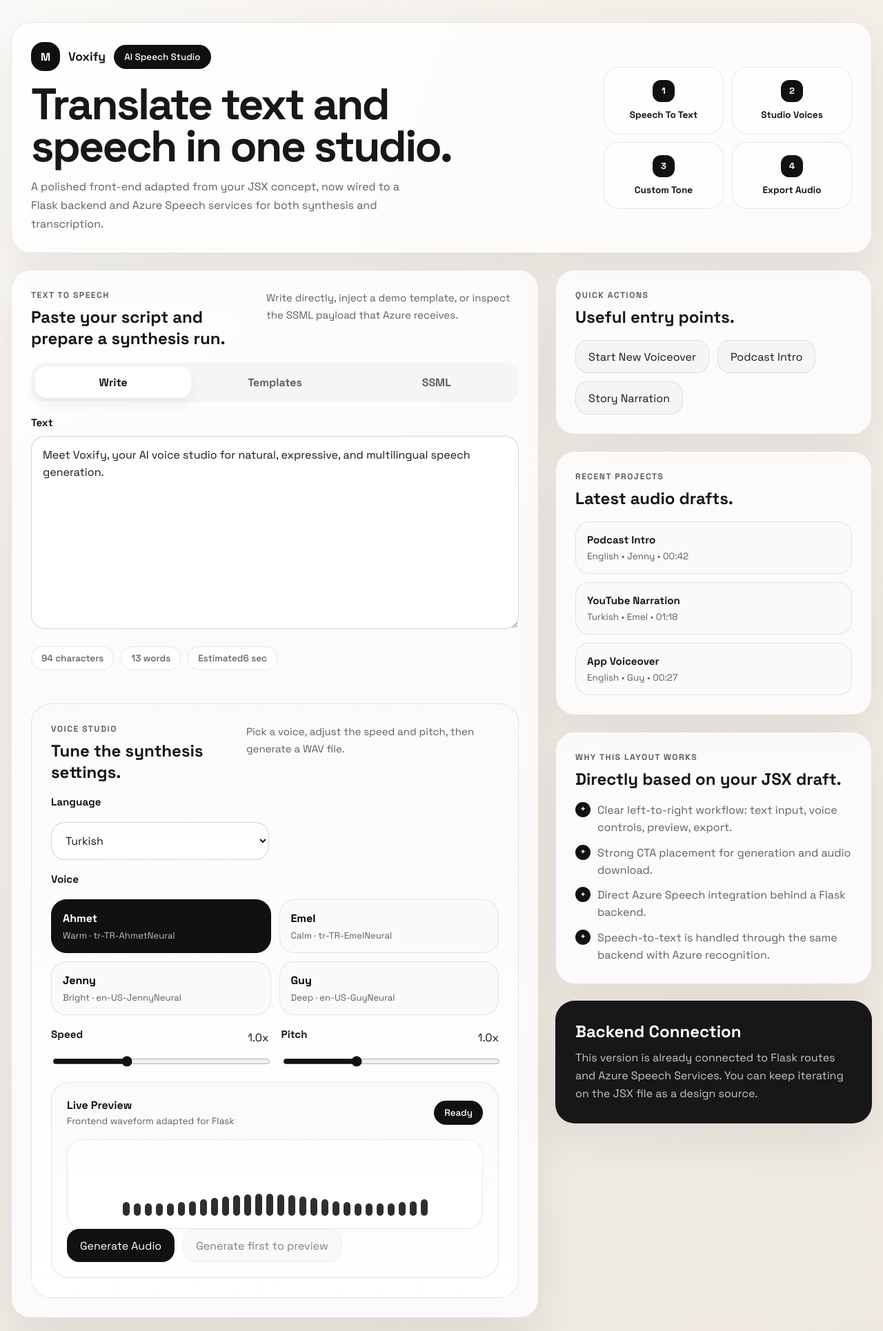
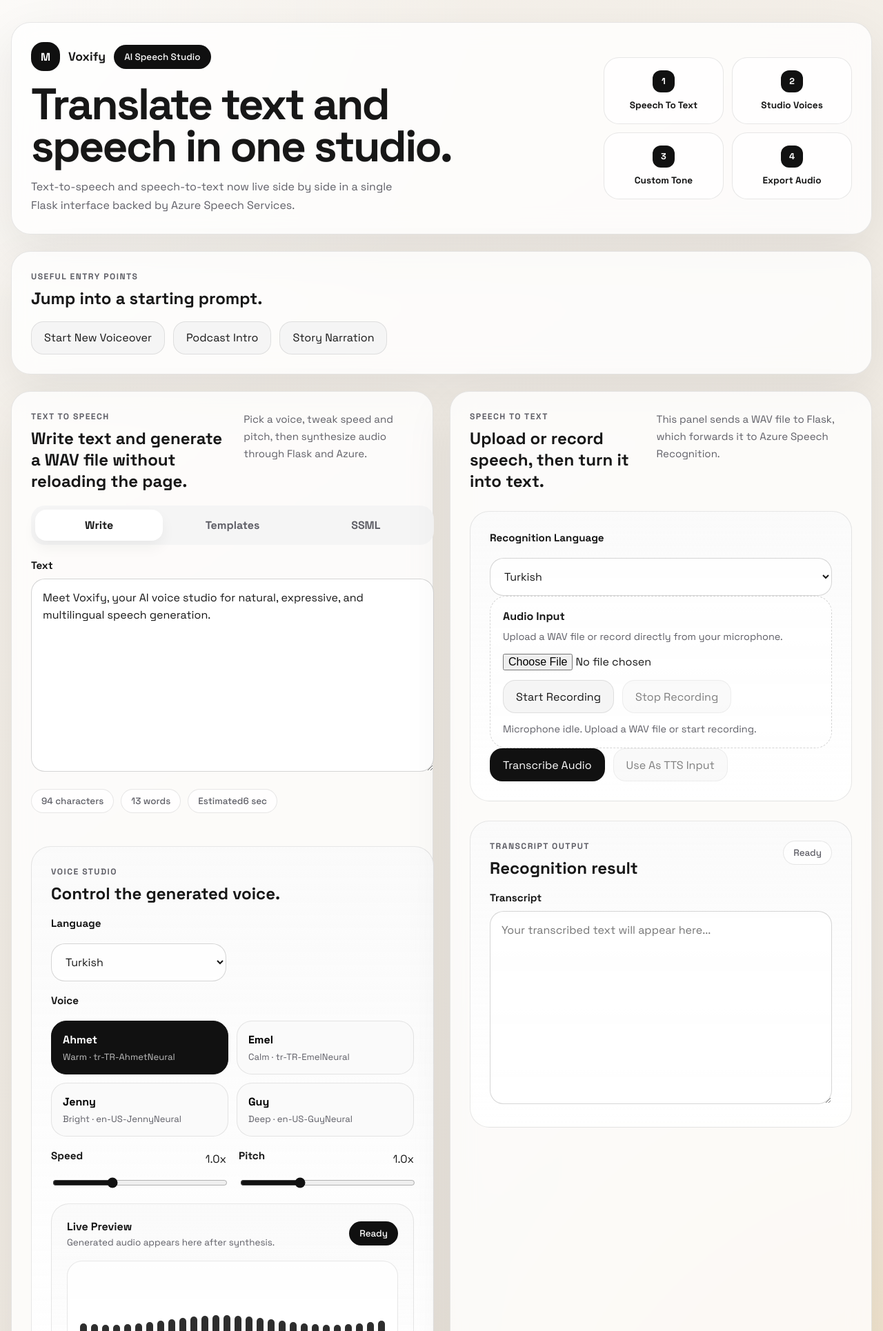
Before and after one commit to Wozyzy/EE471, a Flask app: page / in a window 1280 px wide. Shown: the top 1930 px of the page at 69% size. Run offline with Flask 3, Linux system fonts and the light colour scheme.

Commit message:
Make TTS async and simplify studio layout

```diff
--- a/app.py
+++ b/app.py
@@ -55,19 +55,6 @@ FEATURES = [
     "Export Audio",
 ]
 
-RECENT_PROJECTS = [
-    {"title": "Podcast Intro", "meta": "English • Jenny • 00:42"},
-    {"title": "YouTube Narration", "meta": "Turkish • Emel • 01:18"},
-    {"title": "App Voiceover", "meta": "English • Guy • 00:27"},
-]
-
-HIGHLIGHTS = [
-    "Clear left-to-right workflow: text input, voice controls, preview, export.",
-    "Strong CTA placement for generation and audio download.",
-    "Direct Azure Speech integration behind a Flask backend.",
-    "Speech-to-text is handled through the same backend with Azure recognition.",
-]
-
 RECOGNITION_LANGUAGE_OPTIONS = [
     {"id": "tr-TR", "name": "Turkish"},
     {"id": "en-US", "name": "English"},
@@ -94,8 +81,6 @@ def render_index(**overrides):
         "language_options": LANGUAGE_OPTIONS,
         "recognition_language_options": RECOGNITION_LANGUAGE_OPTIONS,
         "feature_items": FEATURES,
-        "recent_projects": RECENT_PROJECTS,
-        "highlights": HIGHLIGHTS,
         "text": text,
         "selected_language": selected_language,
         "selected_voice": selected_voice,
@@ -130,8 +115,11 @@ def create_app() -> Flask:
         )
         speed = float(request.form.get("speed", "1.0"))
         pitch = float(request.form.get("pitch", "1.0"))
+        wants_json = request.headers.get("X-Requested-With") == "XMLHttpRequest"
 
         if not text:
+            if wants_json:
+                return jsonify({"error": "Please enter text to convert into speech."}), 400
             return render_index(
                 error="Please enter text to convert into speech.",
                 text=text,
@@ -153,6 +141,8 @@ def create_app() -> Flask:
                 pitch=pitch,
             )
         except RuntimeError as exc:
+            if wants_json:
+                return jsonify({"error": str(exc)}), 500
             return render_index(
                 error=str(exc),
                 text=text,
@@ -163,6 +153,14 @@ def create_app() -> Flask:
             ), 500
 
         audio_url = url_for("serve_audio", filename=filename)
+        if wants_json:
+            return jsonify(
+                {
+                    "message": "Audio file generated successfully.",
+                    "audio_url": audio_url,
+                    "filename": filename,
+                }
+            )
         return render_index(
             success="Audio file generated successfully.",
             text=text,
--- a/static/style.css
+++ b/static/style.css
@@ -57,13 +57,7 @@ textarea {
   display: grid;
   gap: 24px;
   align-items: start;
-  grid-template-columns: minmax(0, 1.25fr) minmax(300px, 0.75fr);
-}
-
-.main-column,
-.side-column {
-  display: grid;
-  gap: 24px;
+  grid-template-columns: repeat(2, minmax(0, 1fr));
 }
 
 .panel {
@@ -98,6 +92,14 @@ textarea {
   justify-content: space-between;
   align-items: center;
   margin-bottom: 24px;
+}
+
+.top-actions-panel {
+  margin-bottom: 24px;
+}
+
+.studio-panel {
+  height: 100%;
 }
 
 .hero-copy {
@@ -340,8 +342,7 @@ pre {
 }
 
 .template-card:hover,
-.voice-card:hover,
-.history-item:hover {
+.voice-card:hover {
   transform: translateY(-2px);
 }
 
@@ -518,6 +519,16 @@ input[type="range"] {
   gap: 12px;
 }
 
+.generated-output {
+  display: grid;
+  gap: 12px;
+  margin-top: 18px;
+}
+
+audio {
+  width: 100%;
+}
+
 .stt-grid {
   display: grid;
   gap: 20px;
@@ -600,55 +611,9 @@ input[type="range"] {
   opacity: 0.55;
 }
 
-.history-list,
-.check-list {
-  display: grid;
-  gap: 12px;
-}
-
-.history-item {
-  padding: 16px;
-  border-radius: 20px;
-  border: 1px solid var(--border);
-  background: #fafafa;
-  transition: transform 160ms ease, border-color 160ms ease;
-}
-
-.history-item.active {
-  border-color: rgba(0, 0, 0, 0.28);
-  background: #f0f0f0;
-}
-
-.history-title {
-  margin-bottom: 6px;
-  font-size: 0.95rem;
-  font-weight: 700;
-}
-
-.history-meta {
-  color: var(--muted);
-  font-size: 0.84rem;
-}
-
-.check-item {
-  display: flex;
-  gap: 10px;
-  align-items: flex-start;
-  color: var(--muted);
-  line-height: 1.55;
-}
-
-.check-mark {
-  flex: 0 0 auto;
-  width: 22px;
-  height: 22px;
-  display: grid;
-  place-items: center;
-  border-radius: 999px;
-  background: #111;
-  color: #fff;
-  font-size: 0.78rem;
-  font-weight: 700;
+.secondary-button.disabled {
+  pointer-events: none;
+  opacity: 0.55;
 }
 
 @keyframes idle-wave {
--- a/templates/index.html
+++ b/templates/index.html
@@ -3,7 +3,7 @@
   <head>
     <meta charset="UTF-8" />
     <meta name="viewport" content="width=device-width, initial-scale=1.0" />
-    <title>Voxify | Azure Text to Speech</title>
+    <title>Voxify | Azure Speech Studio</title>
     <link rel="preconnect" href="https://fonts.googleapis.com" />
     <link rel="preconnect" href="https://fonts.gstatic.com" crossorigin />
     <link
@@ -24,8 +24,8 @@
             </div>
             <h1>Translate text and speech in one studio.</h1>
             <p class="lede">
-              A polished front-end adapted from your JSX concept, now wired to a
-              Flask backend and Azure Speech services for both synthesis and transcription.
+              Text-to-speech and speech-to-text now live side by side in a single
+              Flask interface backed by Azure Speech Services.
             </p>
           </div>
 
@@ -39,29 +39,46 @@
           </div>
         </header>
 
+        <section class="panel top-actions-panel">
+          <div class="section-head compact">
+            <div>
+              <p class="section-kicker">Useful Entry Points</p>
+              <h2>Jump into a starting prompt.</h2>
+            </div>
+          </div>
+          <div class="quick-actions">
+            <button class="secondary-button" type="button" data-template-value="{{ demo_texts['product'] }}">
+              Start New Voiceover
+            </button>
+            <button class="secondary-button" type="button" data-template-value="{{ demo_texts['podcast'] }}">
+              Podcast Intro
+            </button>
+            <button class="secondary-button" type="button" data-template-value="{{ demo_texts['narration'] }}">
+              Story Narration
+            </button>
+          </div>
+        </section>
+
         <main class="layout-grid">
-          <section class="main-column">
-            <div class="panel">
+          <section class="panel studio-panel">
             <div class="section-head">
               <div>
                 <p class="section-kicker">Text To Speech</p>
-                  <h2>Paste your script and prepare a synthesis run.</h2>
+                <h2>Write text and generate a WAV file without reloading the page.</h2>
               </div>
               <p class="section-copy">
-                  Write directly, inject a demo template, or inspect the SSML
-                  payload that Azure receives.
+                Pick a voice, tweak speed and pitch, then synthesize audio through Flask and Azure.
               </p>
             </div>
 
-              {% if error %}
-              <div class="message error">{{ error }}</div>
-              {% endif %}
+            <div class="message error{% if not error %} hidden{% endif %}" id="tts-error">
+              {{ error or '' }}
+            </div>
+            <div class="message success{% if not success %} hidden{% endif %}" id="tts-success">
+              {{ success or '' }}
+            </div>
 
-              {% if success %}
-              <div class="message success">{{ success }}</div>
-              {% endif %}
-
-              <form class="tts-form" method="post" action="{{ url_for('synthesize') }}">
+            <form class="tts-form" id="tts-form" method="post" action="{{ url_for('synthesize') }}">
               <div class="tab-strip" role="tablist" aria-label="Text modes">
                 <button class="tab-button active" type="button" data-tab-target="write-tab">
                   Write
@@ -113,11 +130,8 @@
                 <div class="section-head compact">
                   <div>
                     <p class="section-kicker">Voice Studio</p>
-                      <h2>Tune the synthesis settings.</h2>
+                    <h2>Control the generated voice.</h2>
                   </div>
-                    <p class="section-copy">
-                      Pick a voice, adjust the speed and pitch, then generate a WAV file.
-                    </p>
                 </div>
 
                 <input id="voice-input" type="hidden" name="voice" value="{{ selected_voice }}" />
@@ -139,7 +153,7 @@
 
                   <div class="control-group full-width">
                     <span class="field-label">Voice</span>
-                      <div class="voice-grid" id="voice-grid">
+                    <div class="voice-grid">
                       {% for item in voice_options %}
                       <button
                         class="voice-card {% if selected_voice == item.id %}active{% endif %}"
@@ -191,9 +205,9 @@
                   <div class="preview-head">
                     <div>
                       <div class="preview-title">Live Preview</div>
-                        <div class="preview-subtitle">Frontend waveform adapted for Flask</div>
+                      <div class="preview-subtitle">Generated audio appears here after synthesis.</div>
                     </div>
-                      <span class="pill pill-dark">Ready</span>
+                    <span class="pill pill-dark" id="tts-status-pill">Ready</span>
                   </div>
 
                   <div class="waveform" id="waveform">
@@ -203,38 +217,49 @@
                   </div>
 
                   <div class="action-row">
-                      <button class="primary-button" type="submit">Generate Audio</button>
-                      {% if audio_url %}
-                      <button class="secondary-button" id="preview-toggle" type="button">
+                    <button class="primary-button" id="generate-audio-button" type="submit">
+                      Generate Audio
+                    </button>
+                    <button
+                      class="secondary-button"
+                      id="preview-toggle"
+                      type="button"
+                      {% if not audio_url %}disabled{% endif %}
+                    >
                       Play Preview
                     </button>
-                      <a class="secondary-button" href="{{ audio_url }}" download="{{ filename }}">
+                    <a
+                      class="secondary-button{% if not audio_url %} disabled{% endif %}"
+                      id="download-link"
+                      href="{{ audio_url or '#' }}"
+                      {% if audio_url %}download="{{ filename }}"{% endif %}
+                    >
                       Download WAV
                     </a>
-                      {% else %}
-                      <button class="secondary-button" type="button" disabled>
-                        Generate first to preview
-                      </button>
-                      {% endif %}
+                  </div>
+
+                  <div class="generated-output{% if not audio_url %} hidden{% endif %}" id="generated-output">
+                    <audio id="generated-audio-player" controls {% if audio_url %}src="{{ audio_url }}"{% endif %}></audio>
+                    <div class="record-status" id="generated-filename">
+                      {% if filename %}Latest export: {{ filename }}{% endif %}
+                    </div>
                   </div>
                 </div>
               </div>
             </form>
-            </div>
+          </section>
 
-            <div class="panel">
+          <section class="panel studio-panel">
             <div class="section-head">
               <div>
                 <p class="section-kicker">Speech To Text</p>
                 <h2>Upload or record speech, then turn it into text.</h2>
               </div>
               <p class="section-copy">
-                  This panel sends a WAV file to the Flask backend, which passes
-                  it to Azure Speech Recognition and returns the transcript.
+                This panel sends a WAV file to Flask, which forwards it to Azure Speech Recognition.
               </p>
             </div>
 
-              <div class="stt-grid">
             <div class="panel panel-inner">
               <div class="control-group">
                 <label class="field-label" for="recognition-language">Recognition Language</label>
@@ -301,88 +326,14 @@
                 readonly
               ></textarea>
             </div>
-              </div>
-            </div>
           </section>
-
-          <aside class="side-column">
-            <div class="panel">
-              <div class="section-head compact">
-                <div>
-                  <p class="section-kicker">Quick Actions</p>
-                  <h2>Useful entry points.</h2>
-                </div>
-              </div>
-              <div class="quick-actions">
-                <button class="secondary-button" type="button" data-template-value="{{ demo_texts['product'] }}">
-                  Start New Voiceover
-                </button>
-                <button class="secondary-button" type="button" data-template-value="{{ demo_texts['podcast'] }}">
-                  Podcast Intro
-                </button>
-                <button class="secondary-button" type="button" data-template-value="{{ demo_texts['narration'] }}">
-                  Story Narration
-                </button>
-              </div>
-            </div>
-
-            <div class="panel">
-              <div class="section-head compact">
-                <div>
-                  <p class="section-kicker">Recent Projects</p>
-                  <h2>Latest audio drafts.</h2>
-                </div>
-              </div>
-              <div class="history-list">
-                {% for item in recent_projects %}
-                <div class="history-item">
-                  <div class="history-title">{{ item.title }}</div>
-                  <div class="history-meta">{{ item.meta }}</div>
-                </div>
-                {% endfor %}
-                {% if filename %}
-                <div class="history-item active">
-                  <div class="history-title">Latest Export</div>
-                  <div class="history-meta">{{ filename }}</div>
-                </div>
-                {% endif %}
-              </div>
-            </div>
-
-            <div class="panel">
-              <div class="section-head compact">
-                <div>
-                  <p class="section-kicker">Why This Layout Works</p>
-                  <h2>Directly based on your JSX draft.</h2>
-                </div>
-              </div>
-              <div class="check-list">
-                {% for point in highlights %}
-                <div class="check-item">
-                  <span class="check-mark">+</span>
-                  <span>{{ point }}</span>
-                </div>
-                {% endfor %}
-              </div>
-            </div>
-
-            <div class="panel panel-dark">
-              <h2>Backend Connection</h2>
-              <p>
-                This version is already connected to Flask routes and Azure Speech
-                Services. You can keep iterating on the JSX file as a design source.
-              </p>
-            </div>
-          </aside>
         </main>
       </div>
     </div>
 
-    {% if audio_url %}
-    <audio id="preview-audio" src="{{ audio_url }}"></audio>
-    {% endif %}
-
     <script>
+      document.addEventListener("DOMContentLoaded", () => {
+        const ttsForm = document.getElementById("tts-form");
         const textArea = document.getElementById("text");
         const ssmlPreview = document.getElementById("ssml-preview");
         const voiceInput = document.getElementById("voice-input");
@@ -398,9 +349,17 @@
         const templateButtons = Array.from(document.querySelectorAll("[data-template-value]"));
         const tabButtons = Array.from(document.querySelectorAll(".tab-button"));
         const tabPanels = Array.from(document.querySelectorAll(".tab-panel"));
-      const previewAudio = document.getElementById("preview-audio");
+        const waveform = document.getElementById("waveform");
+        const generatedAudioPlayer = document.getElementById("generated-audio-player");
+        const generatedOutput = document.getElementById("generated-output");
+        const generatedFilename = document.getElementById("generated-filename");
         const previewToggle = document.getElementById("preview-toggle");
-      const waveform = document.getElementById("waveform");
+        const downloadLink = document.getElementById("download-link");
+        const ttsError = document.getElementById("tts-error");
+        const ttsSuccess = document.getElementById("tts-success");
+        const generateAudioButton = document.getElementById("generate-audio-button");
+        const ttsStatusPill = document.getElementById("tts-status-pill");
+
         const recognitionLanguage = document.getElementById("recognition-language");
         const audioFileInput = document.getElementById("audio-file");
         const sttAudioPreview = document.getElementById("stt-audio-preview");
@@ -445,6 +404,14 @@
           element.classList.add("hidden");
         }
 
+        function setTtsStatus(label) {
+          ttsStatusPill.textContent = label;
+        }
+
+        function setSttStatus(label) {
+          sttStatusPill.textContent = label;
+        }
+
         function setActiveVoice(card) {
           voiceCards.forEach((item) => item.classList.toggle("active", item === card));
           voiceInput.value = card.dataset.voiceId;
@@ -455,18 +422,11 @@
         }
 
         function updateSsmlPreview() {
-        if (!ssmlPreview) {
-          return;
-        }
           ssmlPreview.textContent =
             `<speak version="1.0" xml:lang="en-US"><voice name="${voiceInput.value}">` +
             `<prosody rate="${toPercent(speedInput.value)}" pitch="${toPercent(pitchInput.value)}">` +
             `${escapeXml(textArea.value)}` +
             `</prosody></voice></speak>`;
-      }
-
-      function setSttStatus(label) {
-        sttStatusPill.textContent = label;
         }
 
         function updateStats() {
@@ -480,6 +440,47 @@
         function openTab(target) {
           tabButtons.forEach((item) => item.classList.toggle("active", item.dataset.tabTarget === target));
           tabPanels.forEach((panel) => panel.classList.toggle("active", panel.id === target));
+        }
+
+        async function submitTtsForm(event) {
+          event.preventDefault();
+          hideMessage(ttsError);
+          hideMessage(ttsSuccess);
+          generateAudioButton.disabled = true;
+          generateAudioButton.textContent = "Generating...";
+          setTtsStatus("Working");
+
+          try {
+            const response = await fetch(ttsForm.action, {
+              method: "POST",
+              headers: { "X-Requested-With": "XMLHttpRequest" },
+              body: new FormData(ttsForm),
+            });
+            const payload = await response.json();
+
+            if (!response.ok) {
+              throw new Error(payload.error || "Audio generation failed.");
+            }
+
+            generatedAudioPlayer.src = payload.audio_url;
+            generatedAudioPlayer.load();
+            generatedOutput.classList.remove("hidden");
+            previewToggle.disabled = false;
+            previewToggle.textContent = "Play Preview";
+            downloadLink.href = payload.audio_url;
+            downloadLink.download = payload.filename;
+            downloadLink.classList.remove("disabled");
+            generatedFilename.textContent = `Latest export: ${payload.filename}`;
+            waveform.classList.remove("playing");
+            showMessage(ttsSuccess, payload.message || "Audio file generated successfully.");
+            setTtsStatus("Ready");
+          } catch (error) {
+            showMessage(ttsError, error.message);
+            setTtsStatus("Error");
+          } finally {
+            generateAudioButton.disabled = false;
+            generateAudioButton.textContent = "Generate Audio";
+          }
         }
 
         function mergeBuffers(buffers) {
@@ -545,7 +546,12 @@
           recordingChunks = [];
 
           recordingStream = await navigator.mediaDevices.getUserMedia({ audio: true });
-        recordingContext = new AudioContext();
+          const AudioContextCtor = window.AudioContext || window.webkitAudioContext;
+          if (!AudioContextCtor) {
+            throw new Error("This browser does not support in-browser audio recording.");
+          }
+
+          recordingContext = new AudioContextCtor();
           recordingSampleRate = recordingContext.sampleRate;
           recordingSource = recordingContext.createMediaStreamSource(recordingStream);
           recordingProcessor = recordingContext.createScriptProcessor(4096, 1, 1);
@@ -580,6 +586,10 @@
 
           sttAudioPreview.src = URL.createObjectURL(wavBlob);
           sttAudioPreview.hidden = false;
+          hideMessage(transcriptionError);
+          hideMessage(transcriptionSuccess);
+          transcriptOutput.value = "";
+          useTranscriptButton.disabled = true;
 
           recordStart.disabled = false;
           recordStop.disabled = true;
@@ -603,6 +613,8 @@
         async function transcribeAudio() {
           hideMessage(transcriptionError);
           hideMessage(transcriptionSuccess);
+          transcriptOutput.value = "";
+          useTranscriptButton.disabled = true;
 
           const selectedFile = getSelectedAudioFile();
           if (!selectedFile) {
@@ -639,6 +651,8 @@
             showMessage(transcriptionSuccess, "Transcription completed successfully.");
             setSttStatus("Done");
           } catch (error) {
+            transcriptOutput.value = "";
+            useTranscriptButton.disabled = true;
             showMessage(transcriptionError, error.message);
             setSttStatus("Error");
           } finally {
@@ -688,35 +702,35 @@
           button.addEventListener("click", () => openTab(button.dataset.tabTarget));
         });
 
-      if (previewAudio && previewToggle) {
+        ttsForm.addEventListener("submit", submitTtsForm);
+
         previewToggle.addEventListener("click", () => {
-          const playing = !previewAudio.paused;
+          const playing = !generatedAudioPlayer.paused;
           if (playing) {
-            previewAudio.pause();
+            generatedAudioPlayer.pause();
           } else {
-            previewAudio.play();
+            generatedAudioPlayer.play();
           }
         });
 
-        previewAudio.addEventListener("play", () => {
+        generatedAudioPlayer.addEventListener("play", () => {
           previewToggle.textContent = "Pause Preview";
           waveform.classList.add("playing");
         });
 
-        previewAudio.addEventListener("pause", () => {
+        generatedAudioPlayer.addEventListener("pause", () => {
           previewToggle.textContent = "Play Preview";
           waveform.classList.remove("playing");
         });
 
-        previewAudio.addEventListener("ended", () => {
+        generatedAudioPlayer.addEventListener("ended", () => {
           previewToggle.textContent = "Play Preview";
           waveform.classList.remove("playing");
         });
-      }
 
         audioFileInput.addEventListener("change", () => {
+          recordedAudioFile = null;
           const file = getSelectedAudioFile();
-        recordedAudioFile = null;
 
           if (!file) {
             sttAudioPreview.hidden = true;
@@ -726,6 +740,10 @@
             return;
           }
 
+          hideMessage(transcriptionError);
+          hideMessage(transcriptionSuccess);
+          transcriptOutput.value = "";
+          useTranscriptButton.disabled = true;
           sttAudioPreview.src = URL.createObjectURL(file);
           sttAudioPreview.hidden = false;
           recordStatus.textContent = `Selected file: ${file.name}`;
@@ -764,6 +782,7 @@
 
         updateStats();
         updateSsmlPreview();
+      });
     </script>
   </body>
 </html>
```
Lines whose indentation alone changed are shown as unchanged.
